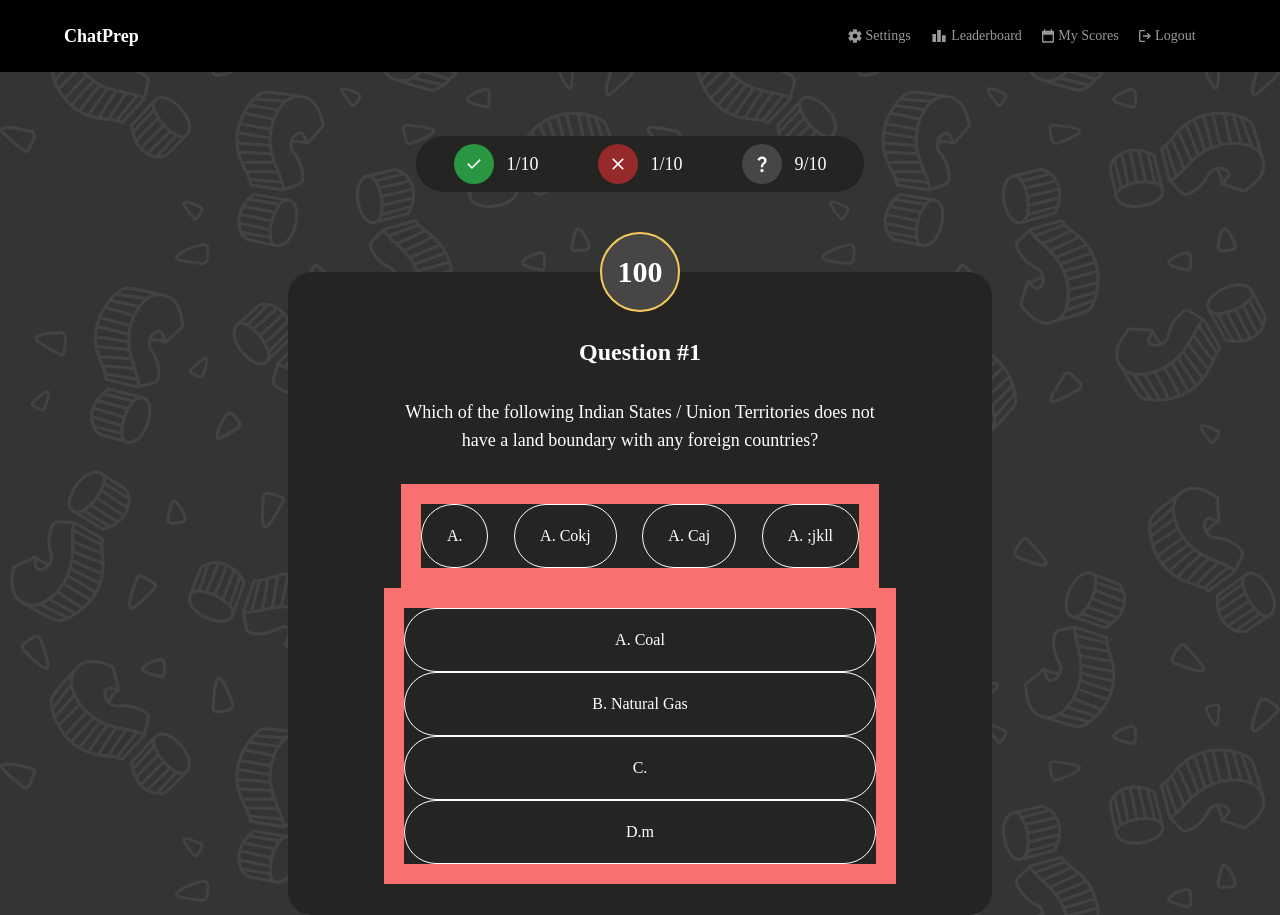
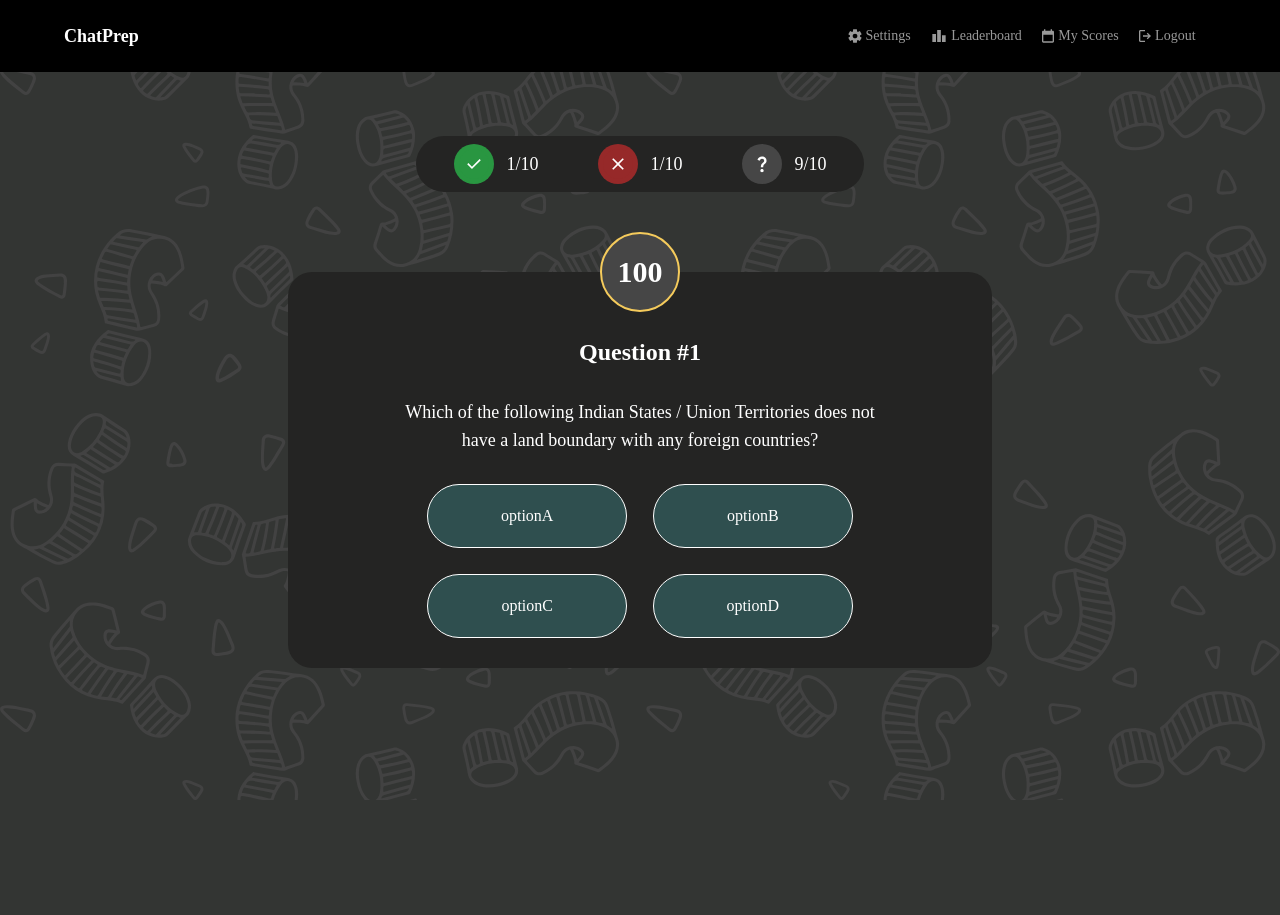
Before and after one commit to AtriChatterjee1/chat-prep-webapp, a Next.js app: page /quiz in a window 1280 px wide. After the commit the page ends 800 px from the top, so only its background shows below. Built offline with nearby package versions, Linux system fonts and the light colour scheme; a web font is replaced by a local one.

Commit message:
QnA  page

```diff
--- /dev/null
+++ b/src/app/question/page.tsx
@@ -0,0 +1,15 @@
+
+import Question from "@/components/question/Question";
+import type { NextPage } from "next";
+
+
+const Quest: NextPage = () => {
+    return (
+        <div>
+            hello
+            <Question />
+        </div>
+    );
+}
+
+export default Quest;
--- a/src/app/quiz/page.tsx
+++ b/src/app/quiz/page.tsx
@@ -1,10 +1,23 @@
+"use client"
+
 import QuizProgress from "../../components/QuizProgress";
+
+
 import Timer from "../../components/Timer";
 import type { NextPage } from "next";
 import Button from "../../components/Button";
 import CorrectWrong from "@/components/CorrectWrong";
+import React, { useEffect, useState } from 'react';
+
 
 const Quiz: NextPage = () => {
+    const [text1, settext1] = useState("optionA")
+    const [text2, settext2] = useState("optionB")
+    const [text3, settext3] = useState("optionC")
+    const [text4, settext4] = useState("optionD")
+    const [size,useSize] = useState("200px")
+
+
     return (
         <div className=" flex flex-col items-center px-[10vw] pt-[8vh]">
             <CorrectWrong/>
@@ -17,61 +30,40 @@ const Quiz: NextPage = () => {
                 <div className="text-center font-normal my-[6%] text-lg">
                     Which of the following Indian States / Union Territories does not have a land boundary with any foreign countries?
                 </div>
-                <div className="flex-wrap flex-row flex font-extralight align-center justify-center gap-[2vw] border-red-400 border-[20px]">
+                <div className="flex-wrap flex-row flex font-extralight align-center justify-center gap-[2vw] ">
 
 
                     <Button
-                        option="A. "
-
+                        option={text1}
+                        optionMinWidth="200px"
+                        optionHeight="8vh"
+                        optionFontWeight="400"
+                        optionBG="darkslategray"
+                    />
+                     <Button
+                        option={text2}
+                        optionMinWidth="200px"
+                        optionBG="darkslategray"
                         optionHeight="8vh"
                         optionFontWeight="400"
                     />
                      <Button
-                        option="A. Cokj"
-
-                        optionHeight="8vh"
+                        option={text3}
+                        optionMinWidth="200px"
+                        optionBG="darkslategray"
+                          optionHeight="8vh"
                         optionFontWeight="400"
                     />
                      <Button
-                        option="A. Caj"
-
-                        optionHeight="8vh"
-                        optionFontWeight="400"
-                    />
-                     <Button
-                        option="A. ;jkll"
-
+                        option={text4}
+                        optionMinWidth="200px"
+                        optionBG="darkslategray"
                         optionHeight="8vh"
                         optionFontWeight="400"
                     />
                 </div>
 
-                <div className="flex-wrap flex-row font-extralight border-red-400 border-[20px] w-[40vw]">
-                    <Button
-                        option="A. Coal"
 
-                        optionHeight="8vh"
-                        optionFontWeight="400"
-                    />
-                    <Button
-                        option="B. Natural Gas"
-
-                        optionHeight="8vh"
-                        optionFontWeight="400"
-                    />
-                    <Button
-                        option="C."
-
-                        optionHeight="8vh"
-                        optionFontWeight="400"
-                    />
-                    <Button
-                        option="D.m"
-
-                        optionHeight="8vh"
-                        optionFontWeight="400"
-                    />
-                </div>
             </div>
 
         </div>
@@ -79,3 +71,31 @@ const Quiz: NextPage = () => {
 }
 
 export default Quiz;
+
+
+{/* <div className=" xl:grid xl:grid-cols-2  font-extralight border-red-400 border-[20px] w-[40vw]">
+                    <Button
+                         option={text1}
+
+                        optionHeight="8vh"
+                        optionFontWeight="400"
+                    />
+                    <Button
+                        option={text2}
+
+                        optionHeight="8vh"
+                        optionFontWeight="400"
+                    />
+                    <Button
+                        option={text3}
+
+                        optionHeight="8vh"
+                        optionFontWeight="400"
+                    />
+                    <Button
+                        option={text4}
+
+                        optionHeight="8vh"
+                        optionFontWeight="400"
+                    />
+                </div> */}
--- a/src/components/Button.tsx
+++ b/src/components/Button.tsx
@@ -4,7 +4,9 @@ import { useMemo, type CSSProperties } from "react";
 type OptionButton = {
   option: string;
 
+
   /** Style props */
+  optionMinWidth?:CSSProperties["minWidth"]
   optionBorder?: CSSProperties["border"];
   optionWidth?: CSSProperties["width"];
   optionHeight?: CSSProperties["height"];
@@ -21,7 +23,7 @@ type OptionButton = {
 const Property1ShortOption: NextPage<OptionButton> = ({
   option,
   optionBorder,
-
+  optionMinWidth,
   optionHeight,
   optionCursor,
   optionFontWeight,
@@ -33,7 +35,7 @@ const Property1ShortOption: NextPage<OptionButton> = ({
   const outerStyle: CSSProperties = {
       border: optionBorder,
       cursor: optionCursor,
-
+     minWidth:optionMinWidth,
       height: optionHeight,
       backgroundColor: optionBG,
       borderColor : optionBorderColor
--- /dev/null
+++ b/src/components/question/Question.tsx
@@ -0,0 +1,45 @@
+import React from 'react'
+import QuizProgress from '../QuizProgress'
+
+const Question = () => {
+    return (
+        <div className='flex flex-col justify-center items-center'>
+
+
+                <div className="relative bg-gray w-[55vw] rounded-3xl h-[80vh] flex flex-col items-center justify-center text-white pt-[2vh] pb-[2vh]">
+
+
+                    <div className=' rounded-full border-[3px] px-2 pt-3 py-2 pb-3 absolute top-[-20px] bg-gray border-goldenrod'>
+                        Time
+                    </div>
+                    <div className="">
+                        Question1
+                    </div>
+                    <div className='h-[5vh]'>
+                        What is the power of history?
+                    </div>
+                    <div className='px-[5vw] py-[5vw] pt-[3vh] pb-[3vh] w-[50vw]  bg-darkslategray border-questionMarkGray border-[3px] rounded-md '>OprionA Lorem ipsum dolor sit amet consectetur adipisicing elit. Delectus odio necessitatibus at in aliquid, nemo fugit aperiam impedit assumenda sunt!</div>
+                    <div className='px-[5vw] py-[5vw] pt-[3vh] pb-[3vh] w-[50vw] bg-darkslategray border-questionMarkGray border-[3px] rounded-md '>OprionA Lorem ipsum dolor sit amet consectetur adipisicing elit. Delectus odio necessitatibus at in aliquid, nemo fugit aperiam impedit assumenda sunt!</div>
+                    <div className='px-[5vw] py-[5vw] pt-[3vh] pb-[3vh] w-[50vw] bg-darkslategray border-questionMarkGray border-[3px] rounded-md '>OprionA Lorem ipsum dolor sit amet consectetur adipisicing elit. Delectus odio necessitatibus at in aliquid, nemo fugit aperiam impedit assumenda sunt!</div>
+                    <div className='px-[5vw] py-[5vw] pt-[3vh] pb-[3vh] w-[50vw] bg-darkslategray border-questionMarkGray border-[3px] rounded-md '>OprionA Lorem ipsum dolor sit amet consectetur adipisicing elit. Delectus odio necessitatibus at in aliquid, nemo fugit aperiam impedit assumenda sunt!</div>
+
+
+
+
+
+
+
+
+
+
+
+                </div>
+
+
+
+            </div>
+
+    )
+}
+
+export default Question
--- a/tailwind.config.ts
+++ b/tailwind.config.ts
@@ -27,6 +27,10 @@ const config: Config = {
         metropolis: "Metropolis",
       },
     },
+    screens:{
+      '2xl':{'max': '1535px'},
+      'xl':'1000px'
+    }
   },
   plugins: [],
 }
```
Also changed, not shown: src/app/quiz/score.css (added).
